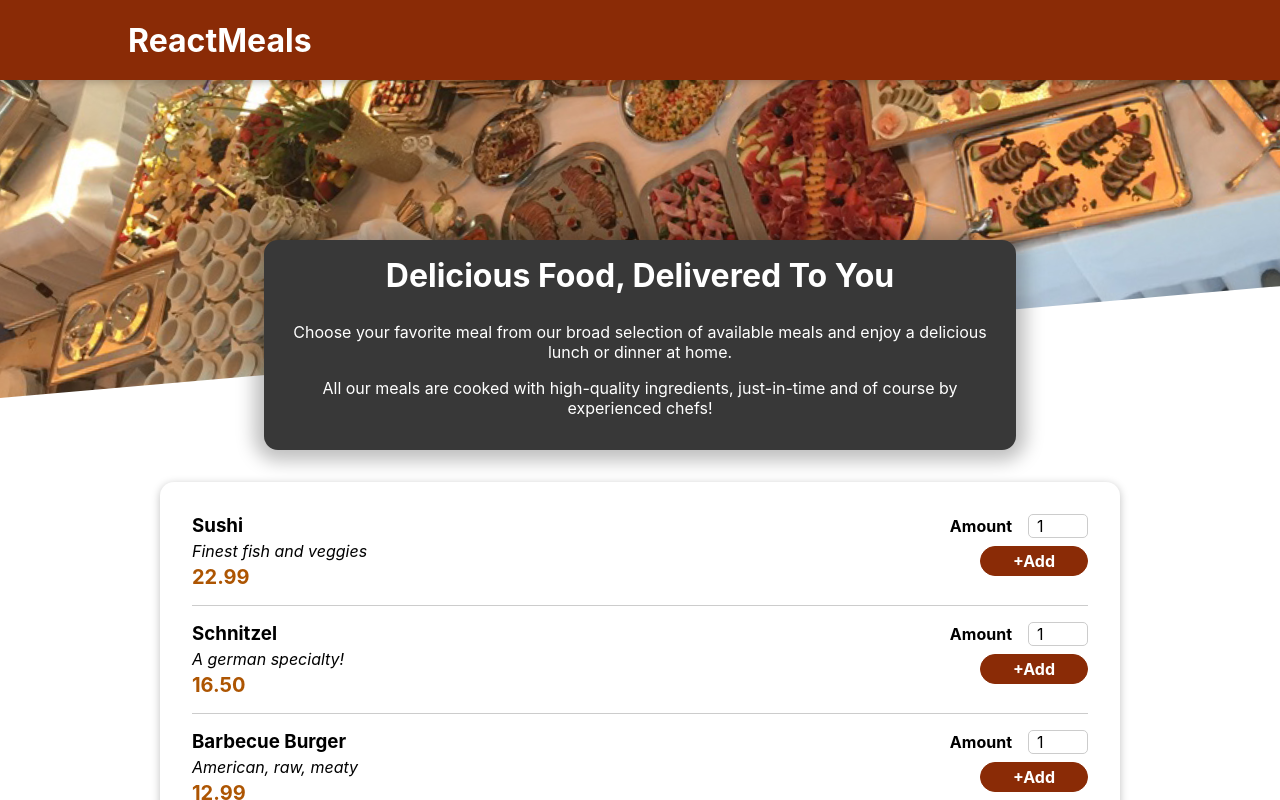
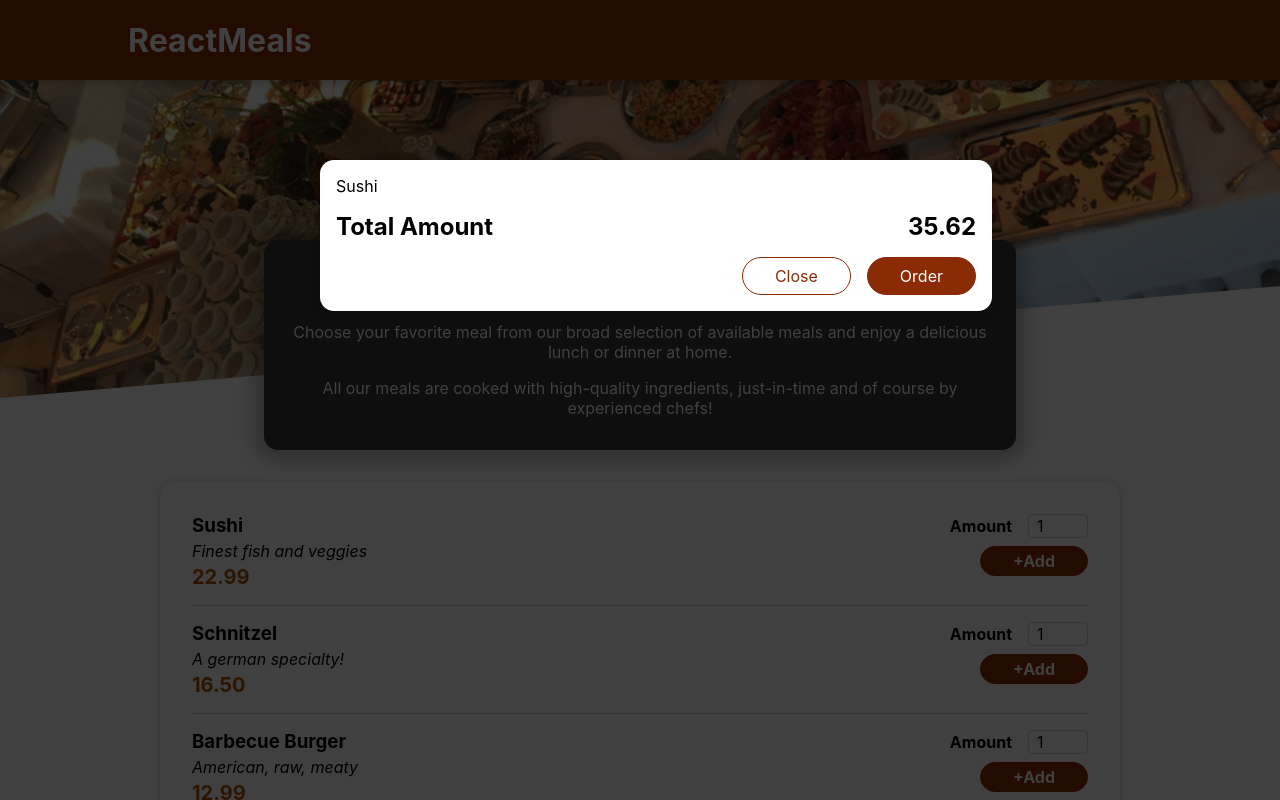
Before and after one commit to nmolcrestha/React-Food-Order, a React (Create React App) app: page / in a window 1280 px wide. Shown: the top 800 px of the page. Built offline with nearby package versions, Linux system fonts and the light colour scheme.

Commit message:
Added static model

```diff
--- a/public/index.html
+++ b/public/index.html
@@ -28,6 +28,7 @@
   </head>
   <body>
     <noscript>You need to enable JavaScript to run this app.</noscript>
+    <div id="overlays"></div>
     <div id="root"></div>
     <!--
       This HTML file is a template.
--- a/src/App.js
+++ b/src/App.js
@@ -1,14 +1,16 @@
+import Cart from "./components/Cart/Cart";
 import Header from "./components/Layout/Header";
 import Meal from "./components/Meals/Meals";
 
 function App() {
   return (
-    <div>
+    <>
+    <Cart/>
       <Header/>
       <main>
         <Meal/>
       </main>
-    </div>
+    </>
   );
 }
 
--- /dev/null
+++ b/src/components/Cart/Cart.jsx
@@ -0,0 +1,29 @@
+import Model from '../UI/Model';
+import classes from './Cart.module.css';
+
+const Cart = props => {
+    const cartItems = [{id:'c1', name:'Sushi', amount:2, price:12.99}].map(item =>
+        <li>
+            {item.name}
+        </li>
+        );
+
+    return (
+        <Model>
+            <ul className={classes['cart-items']}>
+                {cartItems}
+            </ul>
+            <div className={classes.total}>
+                <span>Total Amount</span>
+                <span>35.62</span>
+            </div>
+            <div className={classes.actions}>
+                <button className={classes['button--alt']}>Close</button>
+                <button className={classes.button}>Order</button>
+            </div>
+
+        </Model>
+    )
+}
+
+export default Cart;
--- /dev/null
+++ b/src/components/Cart/Cart.module.css
@@ -0,0 +1,46 @@
+.cart-items {
+    list-style: none;
+    margin: 0;
+    padding: 0;
+    max-height: 20rem;
+    overflow: auto;
+  }
+
+  .total {
+    display: flex;
+    justify-content: space-between;
+    align-items: center;
+    font-weight: bold;
+    font-size: 1.5rem;
+    margin: 1rem 0;
+  }
+
+  .actions {
+    text-align: right;
+  }
+
+  .actions button {
+    font: inherit;
+    cursor: pointer;
+    background-color: transparent;
+    border: 1px solid #8a2b06;
+    padding: 0.5rem 2rem;
+    border-radius: 25px;
+    margin-left: 1rem;
+  }
+
+  .actions button:hover,
+  .actions button:active {
+    background-color: #5a1a01;
+    border-color: #5a1a01;
+    color: white;
+  }
+
+  .actions .button--alt {
+    color: #8a2b06;
+  }
+
+  .actions .button {
+    background-color: #8a2b06;
+    color: white;
+  }
--- /dev/null
+++ b/src/components/UI/Model.jsx
@@ -0,0 +1,30 @@
+import ReactDom from 'react-dom';
+
+import classes from './Model.module.css';
+
+const BackDrop = props => {
+    return(
+        <div className={classes.backdrop}></div>
+    )
+}
+
+const ModelOverlay = props => {
+    return(
+        <div className={classes.modal}>
+            <div className={classes.content}>{props.children}</div>
+        </div>
+    )
+}
+
+const portalElement = document.getElementById('overlays')
+const Model = props => {
+    return(
+        <>
+        {ReactDom.createPortal(<BackDrop/>, portalElement)}
+        {ReactDom.createPortal(<ModelOverlay>{props.children}</ModelOverlay>, portalElement)}
+        </>
+    )
+
+}
+
+export default Model;
--- /dev/null
+++ b/src/components/UI/Model.module.css
@@ -0,0 +1,40 @@
+.backdrop {
+    position: fixed;
+    top: 0;
+    left: 0;
+    width: 100%;
+    height: 100vh;
+    z-index: 20;
+    background-color: rgba(0, 0, 0, 0.75);
+  }
+
+  .modal {
+    position: fixed;
+    top: 20vh;
+    left: 5%;
+    width: 90%;
+    background-color: white;
+    padding: 1rem;
+    border-radius: 14px;
+    box-shadow: 0 2px 8px rgba(0, 0, 0, 0.25);
+    z-index: 30;
+    animation: slide-down 300ms ease-out forwards;
+  }
+
+  @media (min-width: 768px) {
+    .modal {
+      width: 40rem;
+      left: calc(50% - 20rem);
+    }
+  }
+
+  @keyframes slide-down {
+    from {
+      opacity: 0;
+      transform: translateY(-3rem);
+    }
+    to {
+      opacity: 1;
+      transform: translateY(0);
+    }
+  }
```
Also changed, not shown: src/components/Cart/CartIcon.jsx (added, +13 -0 lines).
